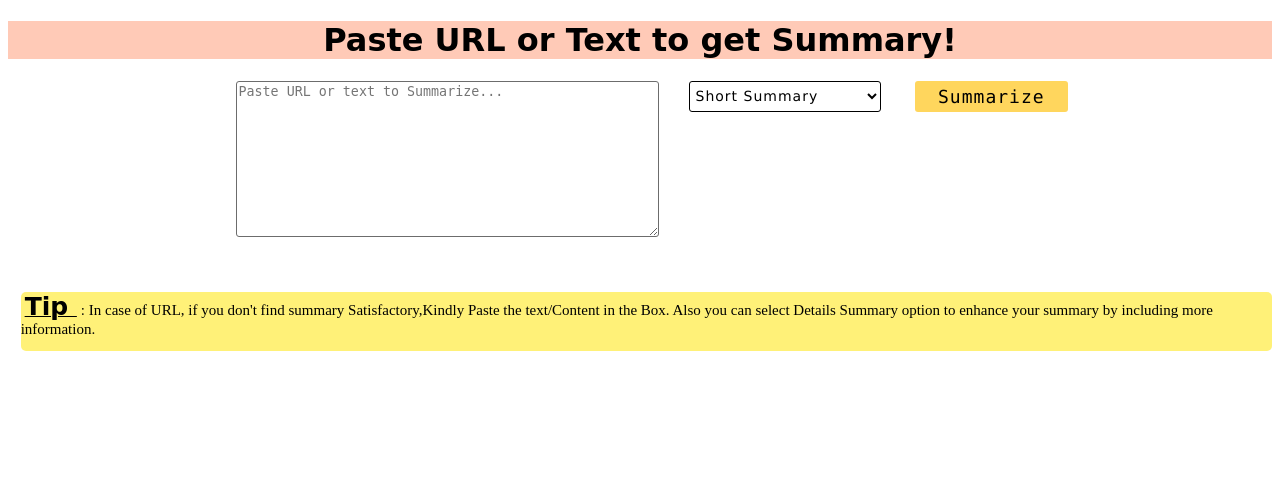
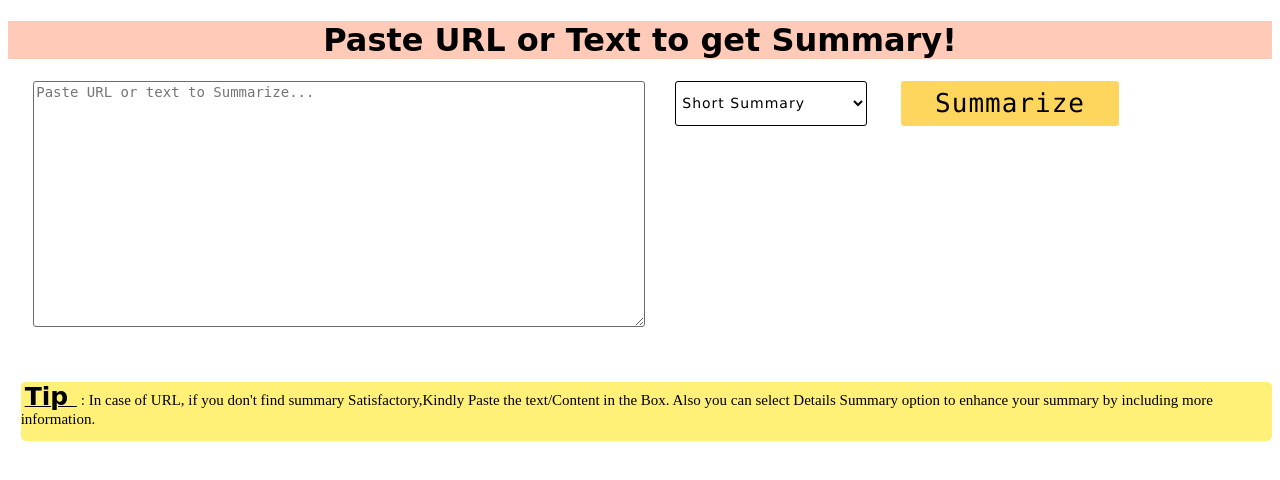
Before and after one commit to srajan123/Project-1_Text-Summarizer, a Flask app: page / in a window 1280 px wide. Shown: the top 480 px of the page. Run offline with Flask 2, Linux system fonts and the light colour scheme.

Commit message:
make it better

```diff
--- a/Desktop/hero/templates/index1.html
+++ b/Desktop/hero/templates/index1.html
@@ -4,16 +4,16 @@
 	<style>
 	.dif,button
 	{
-	margin-left: 30px;
-    width: 12%;
+	 margin-left: 30px;
+    width: 17%;
     background-color: #ffd65d;
     border: 1px solid #886cd300;
     border-radius: 3px;
-    font-size: 18px;
+    font-size: 26px;
     letter-spacing: 1px;
-    height: 31px;
+    height: 45px;
     font-family: Consolas;
-	}
+}
 	.dif
 	{
 		width: 22%;
@@ -35,8 +35,8 @@
 <body>
 <center><h1 style="font-family: Comic Sans MS;text-decoration: none;background-color: #ffcab7;">Paste URL or Text to get Summary!</h1></center>
 
- <form method="POST" action="/success" style="margin-left: 18%;">
-         <textarea name="raw" rows="10" cols="50" placeholder="Paste URL or text to Summarize..." required="true"></textarea>
+ <form method="POST" action="/success" style="margin-left: 2%;">
+         <textarea style="font-size: 14px;" name="raw" rows="15" cols="70" placeholder="Paste URL or text to Summarize..." required="true"></textarea>
          <select style="width:15%;position: absolute;" class="dif" id="cars" name="typesum">
 			  <option value="ss">Short Summary</option>
 			  <option value="ls">Long Summary</option>
```
Also changed, not shown: Desktop/hero/templates/index2.html (+12 -11 lines).
